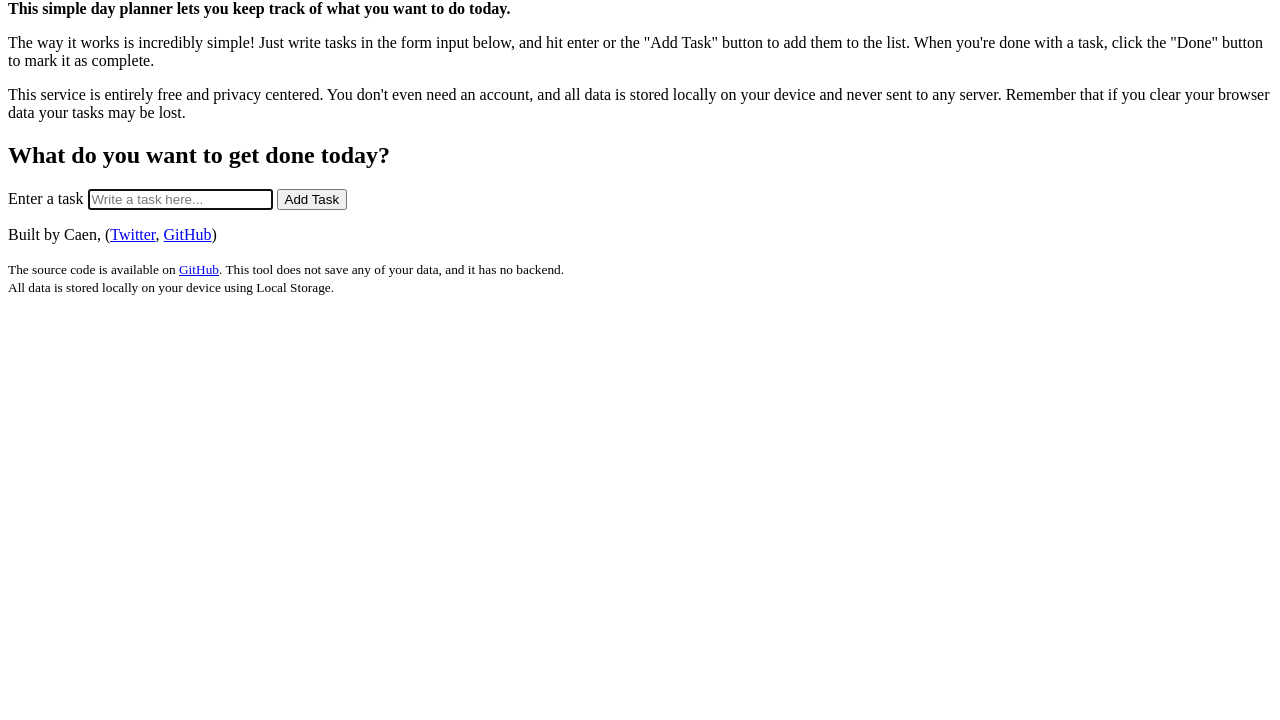
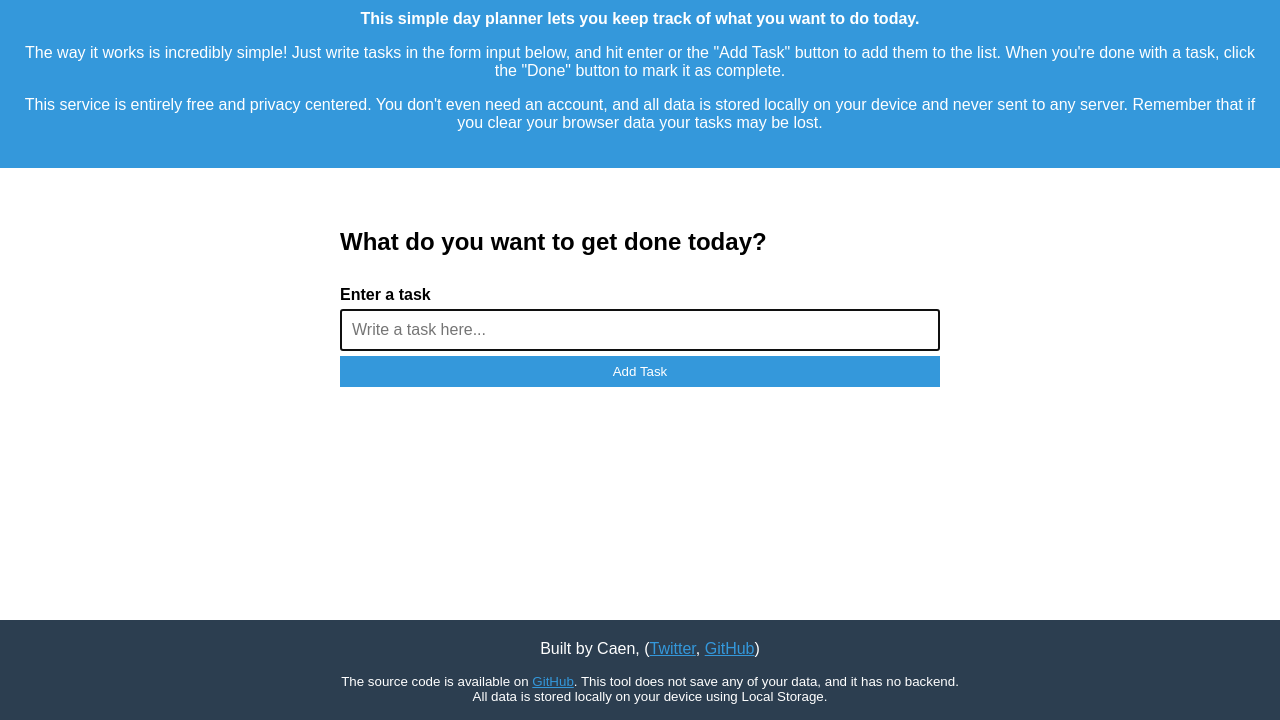
Before and after one commit to caendesilva/day-planner, a plain HTML site: page docs/index.html in a window 1280 px wide. Shown: the part 80-800 px from the top of the page. Drawn offline with Linux system fonts and the light colour scheme.

Commit message:
Add basic styles

```diff
--- a/docs/index.html
+++ b/docs/index.html
@@ -5,6 +5,122 @@
     <meta name="viewport" content="width=device-width, user-scalable=no, initial-scale=1.0, maximum-scale=1.0, minimum-scale=1.0">
     <meta http-equiv="X-UA-Compatible" content="ie=edge">
     <title>Day Planner</title>
+
+    <style>
+        body {
+            font-family: 'Arial', sans-serif;
+            margin: 0;
+            padding: 0;
+        }
+
+        header {
+            background-color: #3498db;
+            color: #fff;
+            text-align: center;
+            padding: 20px;
+        }
+
+        header h1 {
+            margin-top: 12px;
+        }
+
+        main {
+            max-width: 600px;
+            margin: 20px auto;
+            padding: 20px;
+        }
+
+        form {
+            display: flex;
+            flex-direction: column;
+        }
+
+        label {
+            margin-top: 10px;
+            font-weight: bold;
+        }
+
+        input[type="text"],
+        input[type="submit"] {
+            margin-top: 5px;
+            margin-bottom: 5px;
+            padding: 10px;
+            font-size: 16px;
+        }
+
+        input[type="text"] {
+            width: auto;
+        }
+
+        input[type="submit"] {
+            margin-top: 15px;
+            background-color: #3498db;
+            color: #fff;
+            cursor: pointer;
+        }
+
+        input[type="submit"]:hover,
+        input[type="submit"]:focus {
+            background-color: #2980b9;
+        }
+
+        footer {
+            background-color: #2c3e50;
+            color: #fff;
+            text-align: center;
+            padding: 16px 10px;
+            position: fixed;
+            bottom: 0;
+            width: 100%;
+        }
+
+        footer p {
+            margin-top: 4px;
+        }
+
+        small {
+            display: block;
+            margin-top: 10px;
+        }
+
+        a {
+            color: #3498db;
+        }
+
+        /* Additional Styles for Task List */
+        ul#task-list {
+            list-style: none;
+            padding: 0;
+        }
+
+        li {
+            display: flex;
+            align-items: center;
+            margin-top: 10px;
+        }
+
+        label input[type="checkbox"] {
+            margin-right: 10px;
+        }
+
+        span.task-item {
+            flex-grow: 1;
+            margin-right: 10px;
+        }
+
+        button {
+            background-color: #3498db;
+            color: #fff;
+            cursor: pointer;
+            padding: 8px;
+            border: none;
+        }
+
+        button:hover,
+        button:focus {
+            background-color: #2980b9;
+        }
+    </style>
 </head>
 <body>
     <header>
```
